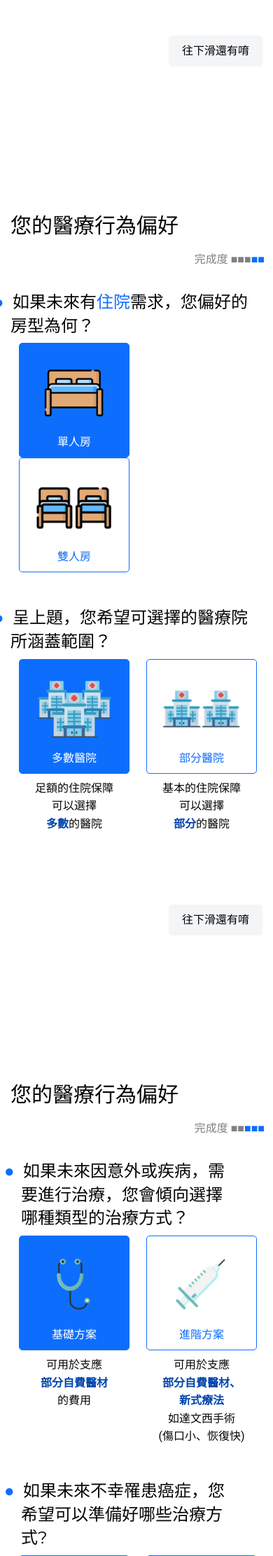
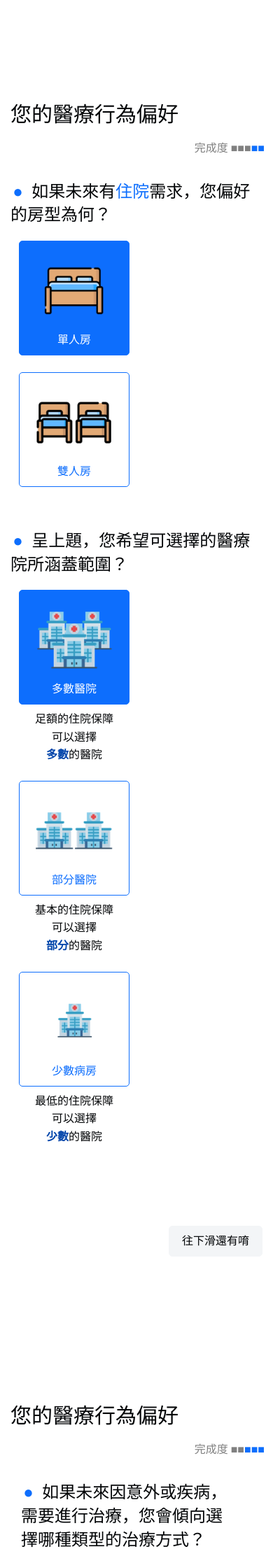
Before and after one commit to chia313339/prot_demo, a Flask app: page / in a window 390 px wide. Shown: the part 1997-4221 px from the top of the page at 70% size. Run offline with Flask 2, Linux system fonts and the light colour scheme; some libraries are stand-ins or nearby versions.

Commit message:
20230309

```diff
--- a/app/static/assets/css/custom.css
+++ b/app/static/assets/css/custom.css
@@ -38,10 +38,15 @@
 
   .h_title:before {
     content: "●";
-    margin-left: -1em;
+    /* margin-left: -1em; */
     display: inline-block;
     color: #0D6EFD;
   }
+
+  .h_title {
+    text-indent: 0.1rem;
+  }
+
 
   .longcare_btn {
     width: 160px;
--- a/app/static/assets/js/app.js
+++ b/app/static/assets/js/app.js
@@ -69,6 +69,9 @@ const app = Vue.createApp({
         }
     },
     computed: {
+        isMobile() {
+            return window.innerWidth < 768; // 根據視窗寬度來判斷是否為手機版
+        },
         area_pic(){
             return this.area
         },
--- a/app/templates/index.html
+++ b/app/templates/index.html
@@ -120,12 +120,12 @@
                 <span>&nbsp;&nbsp;您的性別</span>
               </h3>
               <div class="btn-group-toggle" data-toggle="buttons">
-                <label class="btn btn-outline-primary mx-3" for="gender_M" @click="gender = '男'">
+                <label class="btn btn-outline-primary m-3" for="gender_M" @click="gender = '男'">
                   <input type="radio" class="btn-check" name="gender" id="gender_M" autocomplete="off" :checked="gender === '男'">
                   <img src="/static/assets/images/questionnaire/M.png" style="width: 120px; ">
                   <p>男性</p>
                 </label>
-                <label class="btn btn-outline-primary mx-3" for="gender_F" @click="gender = '女'">
+                <label class="btn btn-outline-primary m-3" for="gender_F" @click="gender = '女'">
                   <input type="radio" class="btn-check" name="gender" id="gender_F" autocomplete="off" :checked="gender === '女'">
                   <img src="/static/assets/images/questionnaire/F.png" style="width: 120px;">
                   <p>女性</p>
@@ -141,15 +141,23 @@
               </h3>
               <h3>{{age}} 歲</h3>
                 <label for="age" class="form-label"></label>
-                <input  v-model="age" type="range" class="form-range" min="0" max="99" step="1" id="age" style="width:35vw">
+                <input  v-model="age" type="range" class="form-range col-11" min="0" max="99" step="1" id="age" >
               </div>
 
             <div class="col-12 col-xl-6 col-lg-12 col-md-12 mb-8 animated" data-animation="fadeInUp" data-animation-delay="450">
               <h3 class="h_title">
                 <span>&nbsp;&nbsp;您的居住地</span>
               </h3>
-              <div class="image-container" style="max-width:100%;max-height:100%;">
-                <img src="/static/assets/images/questionnaire/tw2.png" style="max-width:100%;max-height:400px;"  >
+              <div v-if="isMobile" >
+                <select class="form-select col-xl-10 col-lg-11 col-md-11" aria-label="Default select example" v-model="area" >
+                  <option value="北部">北部</option>
+                  <option value="中部">中部</option>
+                  <option value="南部">南部</option>
+                  <option value="東部">東部</option>
+                </select>
+              </div>
+              <div v-if="!isMobile" class="image-container" style="max-width:100%;max-height:100%;">
+                <img src="/static/assets/images/questionnaire/tw2.png" class="col-12" >
                 <div class="btn-group-lg" role="group" aria-label="Basic radio toggle button group">
                   <input v-model="area" v-bind:value="'北部'" type="radio" class="btn-check" name="area" id="area_N" autocomplete="off" checked>
                   <label class="btn btn-outline-primary btn-lg" for="area_N" style="position: absolute; top: 7%; left: 19.5%">北部</label>
@@ -191,12 +199,12 @@
                 <span>&nbsp;&nbsp;如果未來有<span style="color:#0D6EFD;">住院</span>需求，您偏好的房型為何？</span>
               </h3>
               <div class="btn-group-toggle" data-toggle="buttons">
-                <label class="btn btn-outline-primary mx-3" @click="hosp_room = '單人房'">
+                <label class="btn btn-outline-primary m-3" @click="hosp_room = '單人房'">
                   <input type="radio" class="btn-check" name="hosp_room" id="hosp_room_S" autocomplete="off" :checked="hosp_room === '單人房'">
                   <img src="/static/assets/images/questionnaire/bed1.png" style="width: 120px; ">
                   <p>單人房</p>
                 </label>
-                <label class="btn btn-outline-primary mx-3" @click="hosp_room = '雙人房'">
+                <label class="btn btn-outline-primary m-3" @click="hosp_room = '雙人房'">
                   <input type="radio" class="btn-check" name="hosp_room" id="hosp_room_M" autocomplete="off" :checked="hosp_room ==='雙人房'">
                   <img src="/static/assets/images/questionnaire/bed2.png" style="width: 120px;">
                   <p>雙人房</p>
@@ -208,8 +216,8 @@
               <h3 class="h_title">
                 <span>&nbsp;&nbsp;呈上題，您希望可選擇的醫療院所涵蓋範圍？</span>
               </h3>
-              <div class="btn-group-toggle" data-toggle="buttons" style="display: flex;">
-                <div class="mx-3" style="justify-content: center; text-align: center;">
+              <div class="btn-group-toggle d-flex flex-wrap " data-toggle="buttons" style="display: flex;">
+                <div class="m-3" style="justify-content: center; text-align: center;">
                   <label class="btn btn-outline-primary" @click="hosp_lv = '多數醫院'">
                     <input type="radio" class="btn-check" name="hosp_lv" id="hosp_lv_1" autocomplete="off" :checked="hosp_lv === '多數醫院'">
                     <img src="/static/assets/images/questionnaire/hosp3.png" style="width: 120px; ">
@@ -221,7 +229,7 @@
                     <span style="color:#0044aa;font-weight: bold;">多數</span>的醫院
                   </p>
                 </div>
-                <div class="mx-3" style="justify-content: center; text-align: center;">
+                <div class="m-3" style="justify-content: center; text-align: center;">
                   <label class="btn btn-outline-primary" @click="hosp_lv = '部分醫院'">
                   <input type="radio" class="btn-check" name="hosp_lv" id="hosp_lv_2" autocomplete="off" :checked="hosp_lv === '部分醫院'">
                   <img src="/static/assets/images/questionnaire/hosp2.png" style="width: 120px; ">
@@ -233,7 +241,7 @@
                   <span style="color:#0044aa;font-weight: bold;">部分</span>的醫院
                 </p>
                 </div>
-                <div class="mx-3" style="justify-content: center; text-align: center;">
+                <div class="m-3" style="justify-content: center; text-align: center;">
                   <label class="btn btn-outline-primary" @click="hosp_lv = '少數醫院'">
                   <input type="radio" class="btn-check" name="hosp_lv" id="hosp_lv_3" autocomplete="off" :checked="hosp_lv === '少數醫院'">
                   <img src="/static/assets/images/questionnaire/hosp1.png" style="width: 120px; ">
@@ -281,7 +289,7 @@
               <h3 class="h_title col-11">
                 <span>&nbsp;&nbsp;如果未來因意外或疾病，需要進行治療，您會傾向選擇哪種類型的治療方式？</span>
               </h3>
-              <div class="btn-group-toggle" data-toggle="buttons" style="display: flex;">
+              <div class="btn-group-toggle d-flex flex-wrap " data-toggle="buttons" style="display: flex;">
                 <div class="mx-3" style="justify-content: center; text-align: center;">
                   <label class="btn btn-outline-primary" @click="payasyougo = '基礎方案'">
                     <input type="radio" class="btn-check" name="payasyougo" id="payasyougo_1" autocomplete="off" :checked="payasyougo === '基礎方案'">
@@ -325,7 +333,7 @@
               <h3 class="h_title col-11">
                 <span>&nbsp;&nbsp;如果未來不幸罹患癌症，您希望可以準備好哪些治療方式?</span>
               </h3>
-              <div class="btn-group-toggle" data-toggle="buttons" style="display: flex;">
+              <div class="btn-group-toggle d-flex flex-wrap " data-toggle="buttons" style="display: flex;">
                 <div class="mx-3" style="justify-content: center; text-align: center;">
                   <label class="btn btn-outline-primary" @click="serious = '50'">
                     <input type="radio" class="btn-check" name="serious" id="serious_1" autocomplete="off" :checked="serious === '50'">
@@ -391,7 +399,7 @@
             <h3 class="h_title">
               <span>&nbsp;&nbsp;如果未來因意外或疾病，而處於長照狀態，您傾向哪種照護方式呢：</span>
             </h3>
-            <div class="btn-group-lg mx-3"  role="group" aria-label="Basic radio toggle button group">
+            <div class="btn-group-lg m-3"  role="group" aria-label="Basic radio toggle button group">
               <input v-model="longcare" v-bind:value="1" type="radio" id="longcare_1" class="btn-check " autocomplete="off" checked>
               <label class="btn btn-outline-primary mx-3 longcare_btn" for="longcare_1">家人照護</label>
               <input v-model="longcare" v-bind:value="2" type="radio" id="longcare_2" class="btn-check" autocomplete="off" >
@@ -405,8 +413,8 @@
             </div>
             <div v-if="longcare == 1">
               <br>
-              <h4>請選擇家人照護成本 (預期薪資區間)：</h4>
-              <div class="btn-group mx-3"  role="group" aria-label="Basic radio toggle button group">
+              <h4 class="ml-3">請選擇家人照護成本 (預期薪資區間)：</h4>
+              <div class="btn-group m-3"  role="group" aria-label="Basic radio toggle button group" >
                 <input v-model="longcare2" v-bind:value="1" type="radio" id="longcare2_1" class="btn-check" autocomplete="off">
                 <label class="btn btn-outline-primary" for="longcare2_1">1萬</label>
                 <input v-model="longcare2" v-bind:value="2" type="radio" id="longcare2_2" class="btn-check" autocomplete="off" >
@@ -459,7 +467,7 @@
             <div class="col-12 col-xl-6 col-lg-12 col-md-12 mb-8 animated" data-animation="fadeInUp" data-animation-delay="150">
               <h3 class="h_title">&nbsp;&nbsp;目前您每月為家庭支出的費用為何？</h3>
               <p class="mb-0" style="color: grey;">食衣住行、稅、孝親費、保母費、 子女教育費等</p>
-              <select class="form-select" aria-label="Default select example" v-model="home_exp" style="width: 500px;">
+              <select class="form-select col-xl-11 col-lg-11 col-md-11" aria-label="Default select example" v-model="home_exp">
                 <!-- <option selected>選擇每月支出金額</option> -->
                 <option v-for="item in exp_list" :value="item.value">{{ item.title }}</option>
               </select>
@@ -467,7 +475,7 @@
               <br>
               <h3 class="h_title">&nbsp;&nbsp;目前您每月所需繳交的貸款為何？</h3>
               <p class="mb-0" style="color: grey;">借款、房貸、車貸</p>
-              <select class="form-select" aria-label="Default select example" v-model="mydebt" style="width: 500px;">
+              <select class="form-select col-xl-11 col-lg-11 col-md-11" aria-label="Default select example" v-model="mydebt" >
                 <!-- <option selected>選擇債務金額</option> -->
                 <option v-for="item in debt_list" :value="item.value">{{ item.title }}</option>
               </select>
@@ -476,7 +484,7 @@
             <div class="col-12 col-xl-6 col-lg-12 col-md-12 mb-8 animated" data-animation="fadeInUp" data-animation-delay="300">
               <h3 class="h_title">&nbsp;&nbsp;若不幸發生意外身故，您希望留給家人多少年的費用？</h3>
               <br>
-              <select class="form-select" aria-label="Default select example" v-model="mypay_year" style="width: 500px;">
+              <select class="form-select col-xl-11 col-lg-11 col-md-11" aria-label="Default select example" v-model="mypay_year" >
                 <!-- <option selected>選擇預期年數</option> -->
                 <option v-for="item in pay_year" :value="item.value">{{ item.title }}</option>
               </select>
```
Also changed, not shown: 4 other files.
